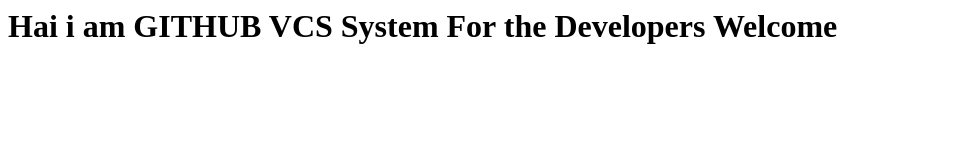
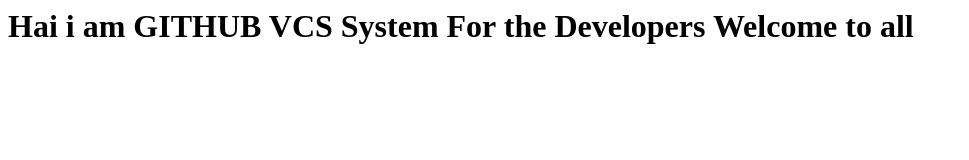
Before and after one commit to awscloudvendor1/MyrepoData, a plain HTML site: page index.html in a window 1280 px wide. Shown: the whole page, without its empty margins (0-969 px from the left). Drawn offline with Linux system fonts and the light colour scheme.

Commit message:
Changed index.html

```diff
--- a/index.html
+++ b/index.html
@@ -1 +1 @@
-<h1> Hai i am GITHUB VCS System For the Developers Welcome </h1>
+<h1> Hai i am GITHUB VCS System For the Developers Welcome to all </h1>
```
